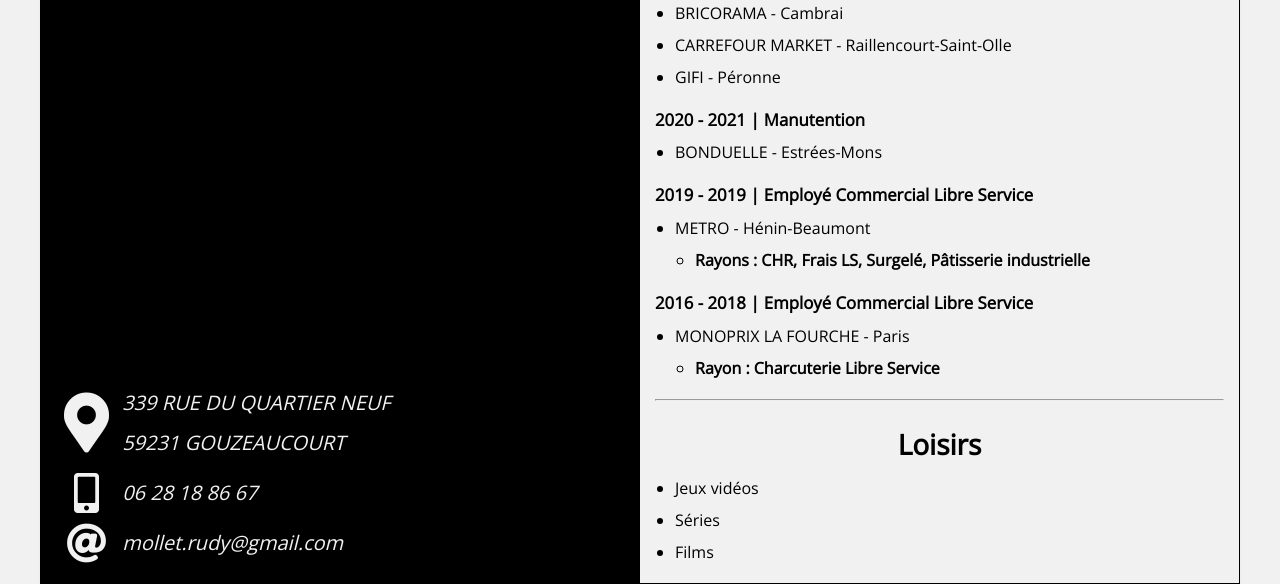
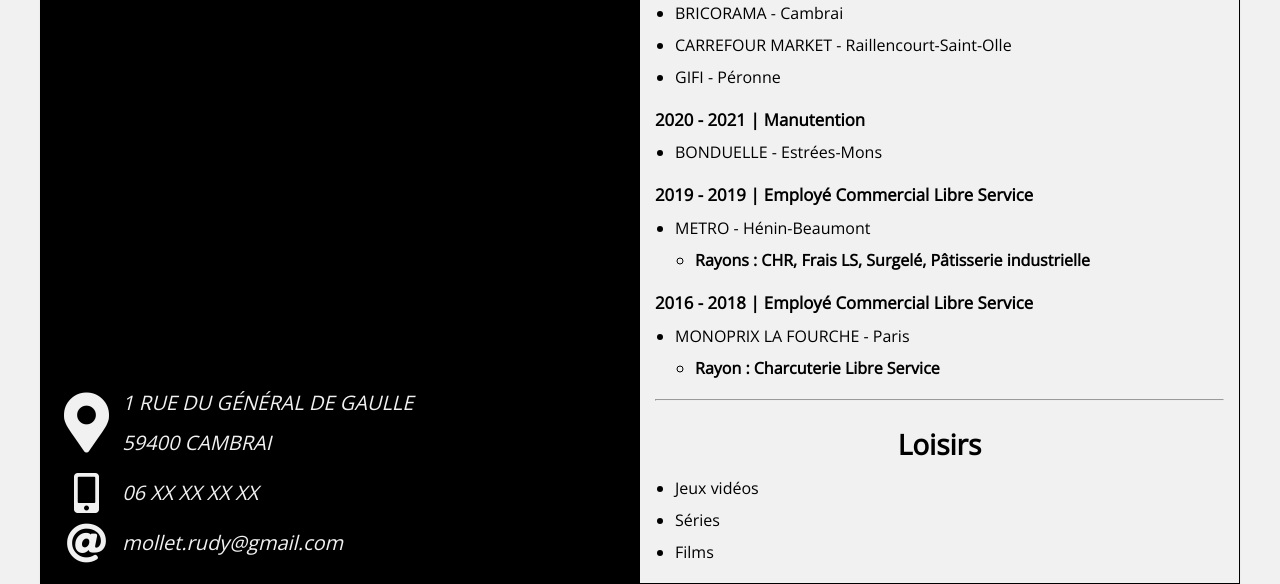
Before and after one commit to Zenitude/mycv, a plain HTML site: page index.html in a window 1280 px wide. Shown: the part 1166-1750 px from the top of the page. Drawn offline with nearby package versions, Linux system fonts and the light colour scheme.

Commit message:
Update index.html

```diff
--- a/index.html
+++ b/index.html
@@ -38,13 +38,13 @@
                 <div id="location">
                     <i class="fas fa-map-marker-alt fa-3x"></i>
                     <span>
-                        339 RUE DU QUARTIER NEUF<br>
-                        59231 GOUZEAUCOURT
+                        1 RUE DU GÉNÉRAL DE GAULLE<br>
+                        59400 CAMBRAI
                     </span>
                 </div>
                 <div id="phone">
                     <i class="fas fa-mobile-alt fa-2x"></i>
-                    <span>06 28 18 86 67</span>
+                    <span>06 XX XX XX XX</span>
                 </div>
                 <div id="mail">
                     <i class="fas fa-at fa-2x"></i>
```
